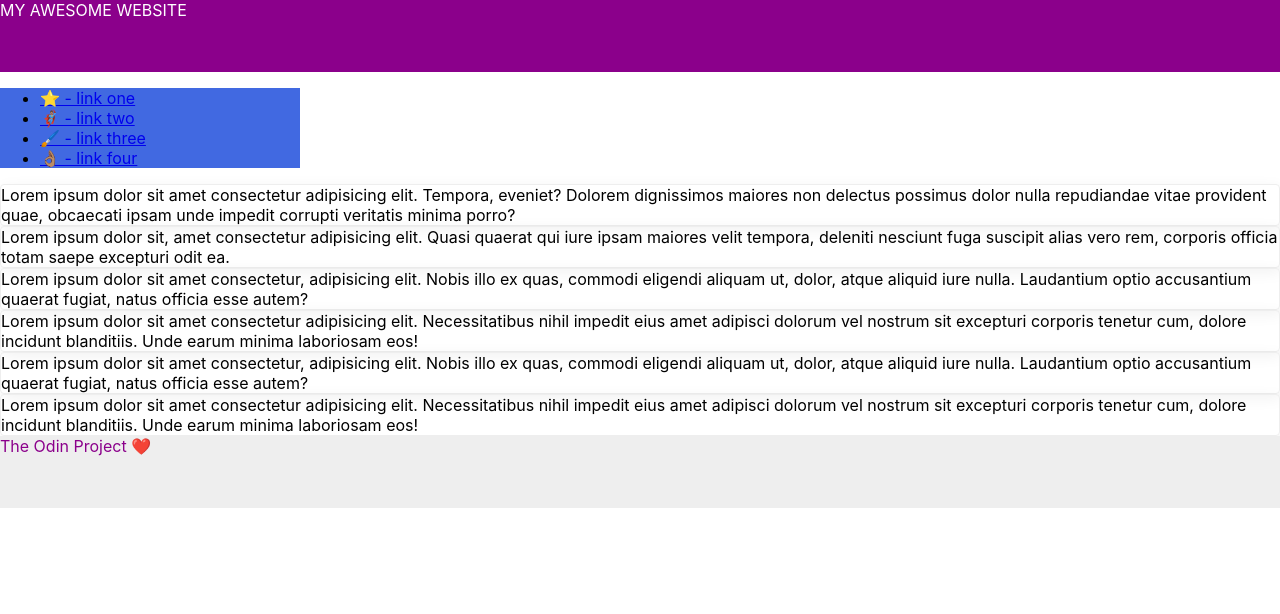
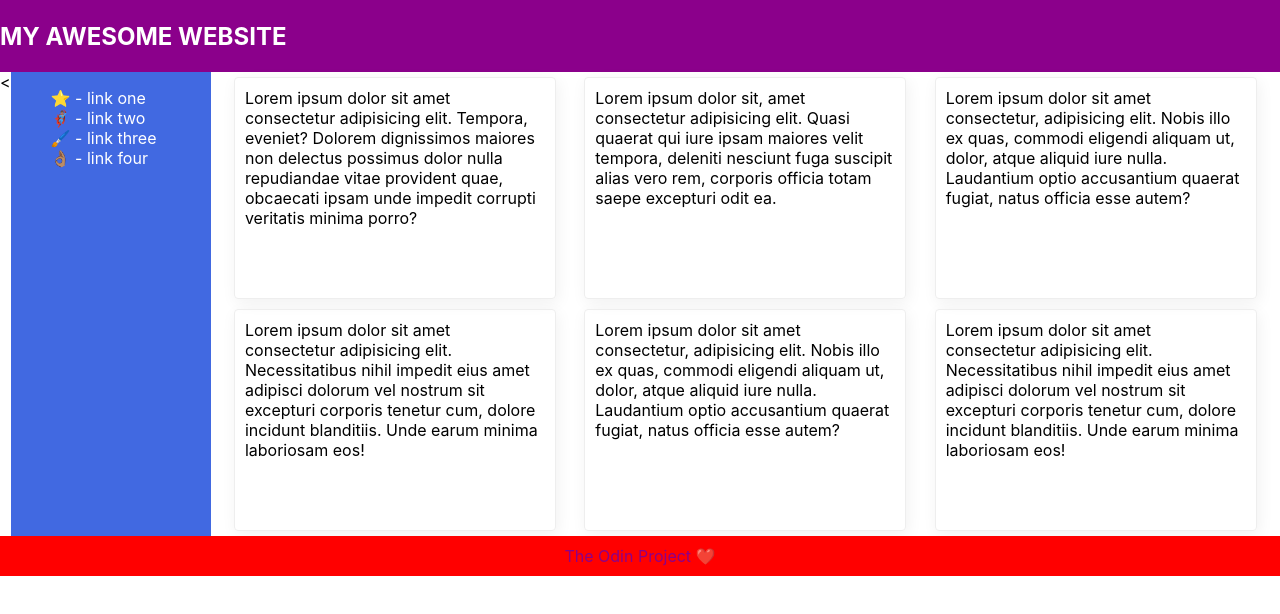
Before and after one commit to Yashyas/git_test, a plain HTML site: page flexbox/ex7/index.html in a window 1280 px wide. Drawn offline with Linux system fonts and the light colour scheme.

Commit message:
Flexbox ex7 footer problem

```diff
--- a/flexbox/ex6/style.css
+++ b/flexbox/ex6/style.css
@@ -53,7 +53,7 @@ input {
     justify-content: space-between;
     align-items: center;
     background-color: #ddd;
-   / margin-top: auto;
+    margin-top: auto;
     height:40px;
 }
 li{
--- a/flexbox/ex7/index.html
+++ b/flexbox/ex7/index.html
@@ -8,10 +8,12 @@
     <link rel="stylesheet" href="style.css">
   </head>
   <body>
+    <div class="container">
         <div class="header">
         MY AWESOME WEBSITE
         </div>
 
+        <div class="middle"><
             <div class="sidebar">
             <ul>
                 <li><a href="#">⭐ - link one</a></li>
@@ -20,16 +22,19 @@
                 <li><a href="#">👌🏽 - link four</a></li>
             </ul>
             </div>
-
+            <div class="content">
                 <div class="card">Lorem ipsum dolor sit amet consectetur adipisicing elit. Tempora, eveniet? Dolorem dignissimos maiores non delectus possimus dolor nulla repudiandae vitae provident quae, obcaecati ipsam unde impedit corrupti veritatis minima porro?</div>
                 <div class="card">Lorem ipsum dolor sit, amet consectetur adipisicing elit. Quasi quaerat qui iure ipsam maiores velit tempora, deleniti nesciunt fuga suscipit alias vero rem, corporis officia totam saepe excepturi odit ea.</div>
                 <div class="card">Lorem ipsum dolor sit amet consectetur, adipisicing elit. Nobis illo ex quas, commodi eligendi aliquam ut, dolor, atque aliquid iure nulla. Laudantium optio accusantium quaerat fugiat, natus officia esse autem?</div>
                 <div class="card">Lorem ipsum dolor sit amet consectetur adipisicing elit. Necessitatibus nihil impedit eius amet adipisci dolorum vel nostrum sit excepturi corporis tenetur cum, dolore incidunt blanditiis. Unde earum minima laboriosam eos!</div>
                 <div class="card">Lorem ipsum dolor sit amet consectetur, adipisicing elit. Nobis illo ex quas, commodi eligendi aliquam ut, dolor, atque aliquid iure nulla. Laudantium optio accusantium quaerat fugiat, natus officia esse autem?</div>
                 <div class="card">Lorem ipsum dolor sit amet consectetur adipisicing elit. Necessitatibus nihil impedit eius amet adipisci dolorum vel nostrum sit excepturi corporis tenetur cum, dolore incidunt blanditiis. Unde earum minima laboriosam eos!</div>
+            </div>
+        </div>
 
         <div class="footer">
         The Odin Project ❤️
         </div>
+    </div>
   </body>
 </html>
--- a/flexbox/ex7/style.css
+++ b/flexbox/ex7/style.css
@@ -27,3 +27,61 @@ body {
     box-shadow: 2px 4px 16px rgba(0,0,0,.06);
     border-radius: 4px;
   }
+  /* solution */
+  .header {
+    display: flex;
+    flex-wrap: nowrap;
+    text-align:justify;
+    font-weight: bold;
+    font-size:x-large;
+    align-items: center;
+
+  }
+  .container {
+    display: flex;
+    flex: 1;
+    flex-direction: column;
+    justify-content:space-between;
+    /* align-items:stretch; */
+  }
+  .middle {
+    display: flex;
+    justify-content:space-between;
+    align-content: center;
+    flex: auto;
+
+  }
+  .content {
+    flex: 80%;
+    display:flex;
+    flex-direction: row;
+    flex-wrap: wrap;
+    justify-content: space-evenly;
+  }
+  .card {
+    /* display: inline-block; */
+    width: 300px;
+    margin:5px;
+    padding: 10px;
+    height: 200px;
+
+  }
+  .sidebar {
+    flex: 20% 1 auto;
+    flex-basis: 200px;
+  }
+  a{
+    text-decoration: none;
+    color: white;
+  }
+  ul{
+    list-style: none;
+  }
+  .footer {
+    display: flex;
+    justify-content: center;
+    align-items: center;
+    background-color: red;
+    margin-top: auto;
+    height:40px;
+  }
```
Lines whose indentation alone changed are shown as unchanged.
